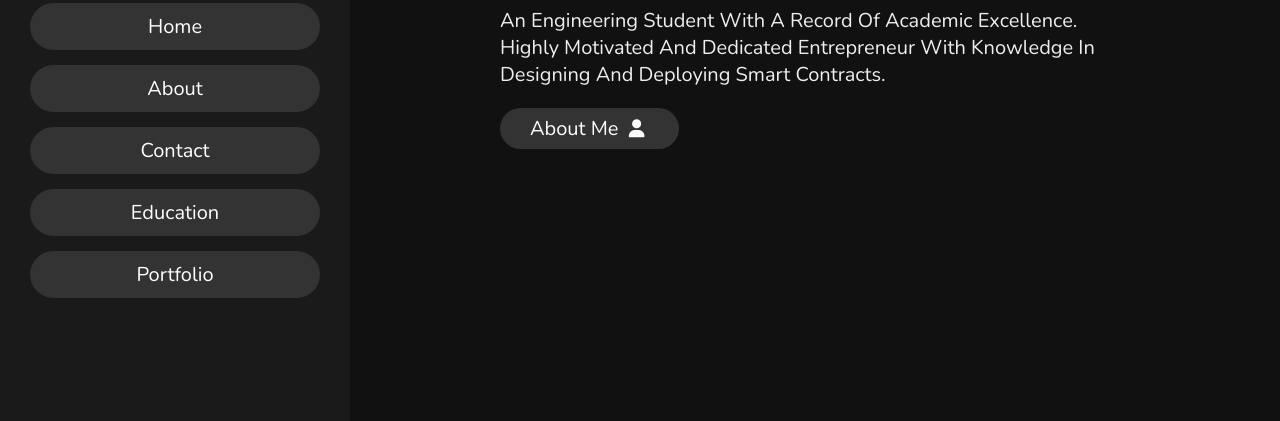
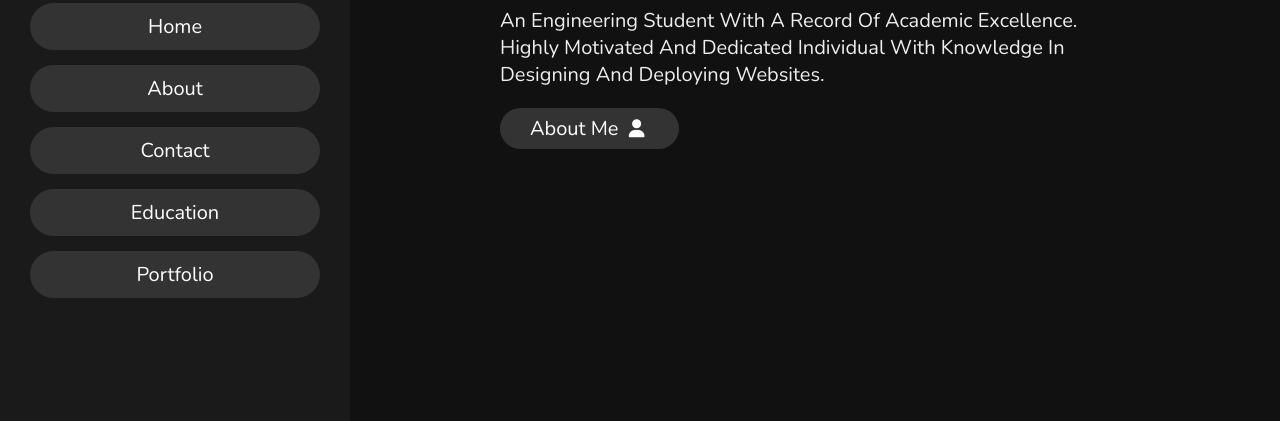
Before and after one commit to bruhathisp/portfolio, a plain HTML site: page index.html in a window 1280 px wide. Shown: the part 379-800 px from the top of the page. Drawn offline with nearby package versions, Linux system fonts and the light colour scheme.

Commit message:
Update index.html

```diff
--- a/index.html
+++ b/index.html
@@ -49,7 +49,7 @@
 <section class="home" id="home">
 <h3> HI THERE !</h3>
 <h1> I'M <span> BRUHATHI</span></h1>
-<p> An engineering student with a record of academic excellence. Highly motivated and dedicated entrepreneur with knowledge in designing and deploying smart contracts.</p>
+<p> An engineering student with a record of academic excellence. Highly motivated and dedicated individual with knowledge in designing and deploying websites.</p>
 
 <a href="#about"><button class="btn"> about me <i class="fas fa-user"></i></button></a>
 
```
